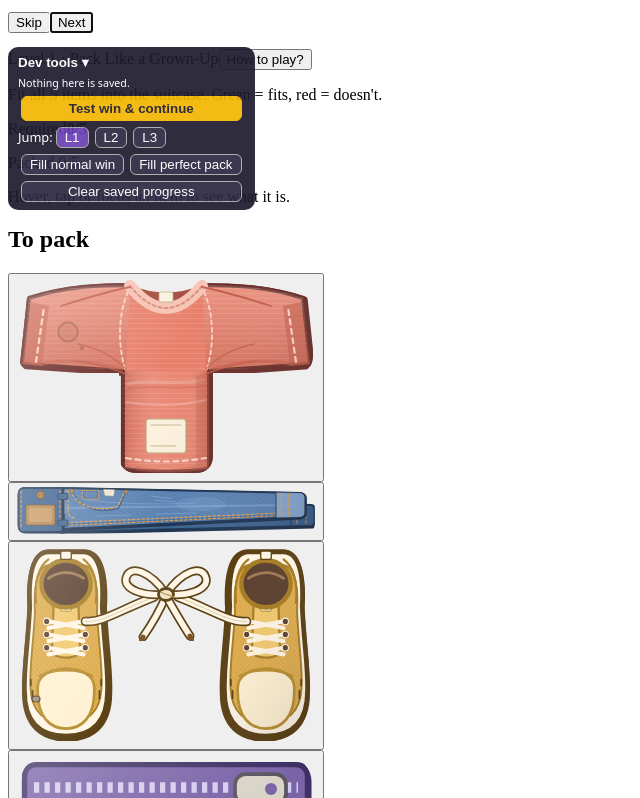
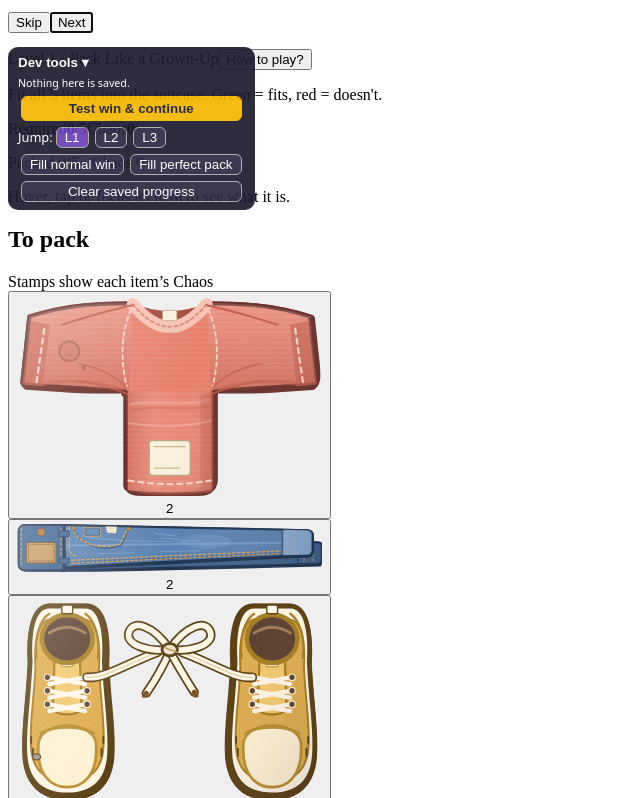
Before and after one commit to Novaav/make-it-fit, a React (Vite) app: page / in a window 1280 px wide. Shown: the part 582-1380 px from the top of the page, without its empty margins (0-640 px from the left). Built offline with nearby package versions, Linux system fonts and the light colour scheme; the HTML template or start-up script is replaced by a standard one.

Commit message:
Chaos stamps, ruled Chaos meter, Level 1 Chaos, perfect-pack seal and flourish, trimmed onboarding

```diff
--- a/src/LevelPlay.tsx
+++ b/src/LevelPlay.tsx
@@ -32,6 +32,8 @@ import { chooseArrangement } from './ui/fit'
 import { useViewport } from './ui/useViewport'
 import TableProps from './components/TableProps'
 import { ChaosBadge } from './components/ChaosBadge'
+import PerfectFlourish from './components/PerfectFlourish'
+import PerfectSeal from './components/PerfectSeal'
 import IntroNote from './components/IntroNote'
 import { ITEM_NAMES, LEVEL_TITLES } from './levelMeta'
 import { formatLoad, formatWeight } from './weight'
@@ -455,6 +457,19 @@ export default function LevelPlay({ level: LEVEL, onWin, onNext, isLast, devFill
   const won = isWon(game)
   const perfectNow = isPerfect(game)
   const chaos = totalChaos(game)
+  // The flourish plays whenever the pack BECOMES perfect (also after taking something out and packing it back),
+  // never for a restored perfect pack or a historical completion. Derived from the current arrangement only.
+  const [spark, setSpark] = useState(false)
+  const [wasPerfect, setWasPerfect] = useState(perfectNow)
+  if (perfectNow !== wasPerfect) {
+    setWasPerfect(perfectNow)
+    setSpark(perfectNow)
+  }
+  useEffect(() => {
+    if (!spark) return
+    const t = window.setTimeout(() => setSpark(false), 2800)
+    return () => window.clearTimeout(t)
+  }, [spark])
   useEffect(() => {
     if (!won) return
     // Dev-tool fills must never write real progress.
@@ -508,6 +523,8 @@ export default function LevelPlay({ level: LEVEL, onWin, onNext, isLast, devFill
   const weight = totalWeight(game)
   const overWeight = isOverWeight(game)
   const solved = isWon(game)
+  // Chaos is shown on every item from Level 1; only Levels 2-3 have a Chaos target (Level 1 is still won by packing all five).
+  const scored = LEVEL.items.some((i) => i.chaos > 0)
   const hasChaos = LEVEL.target !== undefined
   const target = LEVEL.target ?? 0
   const perfectScore = LEVEL.perfect ?? 0
@@ -533,7 +550,7 @@ export default function LevelPlay({ level: LEVEL, onWin, onNext, isLast, devFill
   // not on the bounding-box corner, which is empty for T/U/L shapes.
   const chips = (id: string, o: Orientation, room = '0px') => {
     const item = itemById(id)
-    const badge = hasChaos ? <ChaosBadge item={item} orientation={o} /> : null
+    const badge = scored ? <ChaosBadge item={item} orientation={o} /> : null
     if (limit === undefined) return badge
     // Redrawn items print the weight on a label zone built into the illustration; others still use a chip.
     if (hasLabelZone(id))
@@ -559,10 +576,11 @@ export default function LevelPlay({ level: LEVEL, onWin, onNext, isLast, devFill
       </>
     )
   }
-  const describe = (id: string) =>
-    limit === undefined
-      ? ''
-      : ` ${itemById(id).required ? 'Mandatory' : `Chaos ${itemById(id).chaos}`}, ${formatWeight(itemById(id).weight)}.`
+  const describe = (id: string) => {
+    const it = itemById(id)
+    const parts = [it.required && it.chaos === 0 ? 'Mandatory' : scored ? `Chaos ${it.chaos}` : '', limit !== undefined ? formatWeight(it.weight) : ''].filter(Boolean)
+    return parts.length ? ` ${parts.join(', ')}.` : ''
+  }
 
   // What the info line shows: the item being carried, else the one under the mouse, else the focused one, else the selected one.
   const infoId = carry?.itemId ?? hoverId ?? focusId ?? selected
@@ -634,7 +652,7 @@ export default function LevelPlay({ level: LEVEL, onWin, onNext, isLast, devFill
             </p>
             <div className="pills">
               {hasChaos && (
-                <span className={`pill chaos${solved ? ' ok' : ''}${perfectNow ? ' max' : ''}`}>
+                <span className={`pill chaos${solved ? ' ok' : ''}${perfectNow ? ' max' : ''}${spark ? ' spark' : ''}`}>
                   <span className="pill-label">Chaos</span>
                   <b>{chaos}</b>
                   <span className="of">of {target} to win</span>
@@ -648,9 +666,10 @@ export default function LevelPlay({ level: LEVEL, onWin, onNext, isLast, devFill
                     aria-valuetext={`${chaos} Chaos. ${target} wins, ${perfectScore} is perfect.`}
                   >
                     <span className="fill" style={{ width: `${Math.min(100, (chaos / perfectScore) * 100)}%` }} />
+                    {perfectNow && <span className="sheen" aria-hidden="true" />}
                     <i className="tick win" style={{ left: `${(target / perfectScore) * 100}%` }} aria-hidden="true" />
                   </span>
-                  <span className="of perfect">perfect {perfectScore}</span>
+                  <span className="of perfect">{perfectNow ? '★ perfect' : `perfect ${perfectScore}`}</span>
                 </span>
               )}
               {required.length > 0 && (
@@ -658,6 +677,12 @@ export default function LevelPlay({ level: LEVEL, onWin, onNext, isLast, devFill
                   <span className="pill-label">{hasChaos ? 'Must pack' : 'Required'}</span>
                   <b>{packedCount}/{required.length}</b>
                   {packedCount === required.length && <span aria-hidden="true">✓</span>}
+                </span>
+              )}
+              {scored && !hasChaos && (
+                <span className="pill chaos plain">
+                  <span className="pill-label">Chaos</span>
+                  <b>{chaos}</b>
                 </span>
               )}
               {limit !== undefined && (
@@ -690,7 +715,7 @@ export default function LevelPlay({ level: LEVEL, onWin, onNext, isLast, devFill
           </section>
           <div className="case-stick">
           <p className="case-strip" aria-hidden="true">
-            {hasChaos ? <span>Chaos {chaos}/{target}</span> : <span>Packed {packedCount}/{required.length}</span>}
+            {hasChaos ? <span>Chaos {chaos}/{target}</span> : <span>Packed {packedCount}/{required.length}{scored && ` · Chaos ${chaos}`}</span>}
             {limit !== undefined && <span className={overWeight ? 'over' : ''}>{formatLoad(weight)}/{formatWeight(limit)}</span>}
           </p>
           <div className={`suitcase${overWeight ? ' strain' : ''}`}>
@@ -701,6 +726,7 @@ export default function LevelPlay({ level: LEVEL, onWin, onNext, isLast, devFill
             <span className="hw corner br" aria-hidden="true" />
             <span className="hw latch l" aria-hidden="true" />
             <span className="hw latch r" aria-hidden="true" />
+            {spark && <PerfectFlourish />}
             <div
               ref={boardRef}
               className={`board${carry?.mode === 'keyboard' ? ' keyboard-active' : ''}`}
@@ -755,7 +781,7 @@ export default function LevelPlay({ level: LEVEL, onWin, onNext, isLast, devFill
               <>
                 <b>{name(infoItem.id)}</b>
                 {limit !== undefined && <span>{formatWeight(infoItem.weight)}</span>}
-                <span className={infoItem.required ? 'req' : 'opt'}>{infoItem.required ? (hasChaos ? 'Mandatory' : 'Required') : `Chaos ${infoItem.chaos}`}</span>
+                <span className={infoItem.required ? 'req' : 'opt'}>{infoItem.required && infoItem.chaos === 0 ? (hasChaos ? 'Mandatory' : 'Required') : `Chaos ${infoItem.chaos}`}</span>
               </>
             ) : (
               'Hover, tap or focus an item to see what it is.'
@@ -773,10 +799,10 @@ export default function LevelPlay({ level: LEVEL, onWin, onNext, isLast, devFill
                   ? 'Drop here to take it out.'
                   : selected && !placedIds.has(selected)
                     ? name(selected)
-                    : hasChaos
-                      ? required.length
-                        ? 'MUST = mandatory · circles = Chaos'
-                        : 'Circles show each item’s Chaos'
+                    : scored
+                      ? hasChaos && required.length
+                        ? 'MUST = mandatory · stamps = Chaos'
+                        : 'Stamps show each item’s Chaos'
                       : ''}
               </span>
             </div>
@@ -863,6 +889,7 @@ export default function LevelPlay({ level: LEVEL, onWin, onNext, isLast, devFill
               <span>{dialogKind === 'perfect' ? 'First class' : 'Boarding pass'}</span>
               <span>Gate {Number(LEVEL.id)}</span>
             </div>
+            {dialogKind === 'perfect' && <PerfectSeal />}
             <p className="dialog-kicker">Level {Number(LEVEL.id)} · {LEVEL_TITLES[LEVEL.id]}</p>
             {import.meta.env.DEV && devTainted.current && <p className="test-tag">TEST RUN — not saved</p>}
             <h2 id="done-title">{dialogKind === 'perfect' ? 'Maximum Chaos!' : 'Packed!'}</h2>
@@ -875,6 +902,11 @@ export default function LevelPlay({ level: LEVEL, onWin, onNext, isLast, devFill
               {hasChaos && (
                 <li>
                   <span className="ok">✓</span> Chaos <b>{chaos}</b> (needed {target})
+                </li>
+              )}
+              {scored && !hasChaos && (
+                <li>
+                  <span className="ok">✓</span> Chaos packed <b>{chaos}</b>
                 </li>
               )}
               {limit !== undefined && (
--- a/src/components/ChaosBadge.tsx
+++ b/src/components/ChaosBadge.tsx
@@ -3,22 +3,25 @@ import type { Item, Orientation } from '../engine'
 import { artPoint } from '../ui/geometry'
 
 /**
- * The Chaos number (or "MUST" for a mandatory item) stamped on an item's first occupied cell, so every item shows what
+ * The Chaos number (or "MUST" for a mandatory item with no Chaos) inked as a small round stamp on an item's first occupied cell, so every item shows what
  * it is worth without hover or tap. It turns with the item's position but its text stays upright.
  */
 export function ChaosBadge({ item, orientation }: { item: Item; orientation: Orientation }) {
   const w = Math.max(...item.cells.map((c) => c.x)) + 1
   const h = Math.max(...item.cells.map((c) => c.y)) + 1
   const first = item.cells.reduce((a, c) => (c.y < a.y || (c.y === a.y && c.x < a.x) ? c : a))
-  const p = artPoint(first.x + (item.required ? 0.5 : 0.3), first.y + 0.3, w, h, orientation)
+  const must = item.required && item.chaos === 0
+  const p = artPoint(first.x + (must ? 0.5 : 0.3), first.y + 0.3, w, h, orientation)
+  // A fixed per-value tilt (like stamps pressed by hand) so the same value always looks the same.
+  const tilt = [-7, 5, -4, 6, -2][item.chaos % 5]
   return (
     <span
-      className={`chaos-badge${item.required ? ' must' : ''}`}
-      data-chaos={item.required ? 'must' : item.chaos}
-      style={{ '--bx': p.x, '--by': p.y } as CSSProperties}
+      className={`chaos-badge${must ? ' must' : ''}`}
+      data-chaos={must ? 'must' : item.chaos}
+      style={{ '--bx': p.x, '--by': p.y, '--tilt': `${must ? -3 : tilt}deg` } as CSSProperties}
       aria-hidden="true"
     >
-      {item.required ? 'MUST' : item.chaos}
+      {must ? 'MUST' : item.chaos}
     </span>
   )
 }
--- a/src/components/IntroNote.tsx
+++ b/src/components/IntroNote.tsx
@@ -14,31 +14,25 @@ export interface IntroPage {
 export function introPages(level: Level): IntroPage[] {
   const allowance = level.weightLimit !== undefined ? formatWeight(level.weightLimit) : ''
   if (level.target === undefined) {
+    // Level 1: the familiar pack-everything rule, plus the first look at Chaos (it only counts up; nothing to reach).
     return [
       { title: 'Pack it all.', lines: ['Drag each item into the suitcase.', 'Green means it fits. Red means it doesn’t.'], doodle: 'drag' },
       { title: 'Turn things.', lines: ['Press R (or Rotate) to turn an item.', 'Everything has to fit. Yes, even the jeans.'], doodle: 'turn' },
+      { title: 'Packing makes Chaos.', lines: ['Every item carries a stamped Chaos number.', 'Watch your total climb. No target yet.'], doodle: 'chaos' },
     ]
   }
   const mandatory = level.items.filter((i) => i.required)
-  const first: IntroPage = mandatory.length
-    ? {
-        title: 'Baggage you can’t leave.',
-        lines: ['The cutout and the laundry bag are MUST-PACK.', 'They take their space and weight first.'],
-        doodle: 'lock',
-      }
-    : {
-        title: 'Collect Chaos.',
-        lines: ['Every item has a Chaos number.', `Pack ${level.target} Chaos to win. Nothing is mandatory.`],
-        doodle: 'chaos',
-      }
+  if (mandatory.length) {
+    // Later levels only need the new rule; Chaos was explained on Levels 1 and 2.
+    return [
+      { title: 'Baggage you can’t leave.', lines: ['Items stamped MUST always come.', 'They take their space and weight first.'], doodle: 'lock' },
+      { title: 'Then collect Chaos.', lines: [`Reach ${level.target} Chaos within ${allowance}.`, `A perfect pack is ${level.perfect}.`], doodle: 'chaos' },
+    ]
+  }
   return [
-    first,
-    mandatory.length
-      ? { title: 'Then collect Chaos.', lines: [`Reach ${level.target} Chaos within ${allowance}.`, `A perfect pack is ${level.perfect}.`], doodle: 'chaos' }
-      : { title: 'Mind the limits.', lines: [`Weight limit: ${allowance}.`, 'The suitcase is only so big. Rotate to squeeze things in.'], doodle: 'limits' },
-    mandatory.length
-      ? { title: 'Chaos isn’t free.', lines: ['Big Chaos can weigh a lot.', 'Check weight and space before you commit.'], doodle: 'limits' }
-      : { title: 'Want it perfect?', lines: [`Perfect is ${level.perfect} Chaos.`, 'Full but short? Swap something for a more chaotic item.'], doodle: 'perfect' },
+    { title: 'Now you choose.', lines: ['Nothing is mandatory.', `Pack ${level.target} Chaos to win.`], doodle: 'chaos' },
+    { title: 'Mind the limits.', lines: [`Weight limit: ${allowance}.`, 'The suitcase is only so big. Rotate to squeeze things in.'], doodle: 'limits' },
+    { title: 'Want it perfect?', lines: [`Perfect is ${level.perfect} Chaos.`, 'Full but short? Swap something for a more chaotic item.'], doodle: 'perfect' },
   ]
 }
 
--- /dev/null
+++ b/src/components/PerfectFlourish.tsx
@@ -0,0 +1,28 @@
+const STAR = 'M0 -10Q1.4 -1.4 10 0Q1.4 1.4 0 10Q-1.4 1.4 -10 0Q-1.4 -1.4 0 -10Z'
+
+const SPARKLES = [
+  { x: 2, y: 3, s: 22, d: 0 },
+  { x: 98, y: 6, s: 16, d: 180 },
+  { x: 100, y: 50, s: 20, d: 340 },
+  { x: 96, y: 97, s: 22, d: 90 },
+  { x: 4, y: 96, s: 16, d: 260 },
+  { x: 0, y: 46, s: 18, d: 430 },
+]
+
+/**
+ * One-shot flourish for reaching the maximum Chaos: a gold stitched line is drawn round the suitcase and six small
+ * four-point sparkles twinkle once on its edge. Decorative only (the result is also stated in text and by the seal);
+ * plain CSS, removed from the page after a moment, and switched off for reduced motion.
+ */
+export default function PerfectFlourish() {
+  return (
+    <div className="flourish" aria-hidden="true">
+      <span className="flourish-ring" />
+      {SPARKLES.map((s, i) => (
+        <svg key={i} className="twinkle" viewBox="-12 -12 24 24" width={s.s} height={s.s} style={{ left: `${s.x}%`, top: `${s.y}%`, animationDelay: `${s.d}ms` }}>
+          <path d={STAR} />
+        </svg>
+      ))}
+    </div>
+  )
+}
--- /dev/null
+++ b/src/components/PerfectSeal.tsx
@@ -0,0 +1,32 @@
+/** A scalloped gold wax-style seal reading PERFECT PACK. Stamped onto the boarding pass; static under reduced motion. */
+export default function PerfectSeal() {
+  const teeth = 20
+  const pts = Array.from({ length: teeth * 2 }, (_, i) => {
+    const a = (Math.PI * i) / teeth
+    const r = i % 2 ? 44 : 50
+    return `${(50 + r * Math.sin(a)).toFixed(2)},${(50 - r * Math.cos(a)).toFixed(2)}`
+  }).join(' ')
+  return (
+    <svg className="perfect-seal" viewBox="0 0 100 100" role="img" aria-label="Perfect pack seal">
+      <defs>
+        <linearGradient id="seal-gold" x1="0" y1="0" x2="1" y2="1">
+          <stop offset="0" stopColor="#f4d36b" />
+          <stop offset="0.5" stopColor="#c9981f" />
+          <stop offset="1" stopColor="#8a6416" />
+        </linearGradient>
+        <path id="seal-arc-top" d="M20 54A30 30 0 0 1 80 54" />
+        <path id="seal-arc-bottom" d="M16 58A34 34 0 0 0 84 58" />
+      </defs>
+      <polygon points={pts} fill="url(#seal-gold)" stroke="#6a4a0c" strokeWidth={1.4} strokeLinejoin="round" />
+      <circle cx={50} cy={50} r={36} fill="none" stroke="#fff3c7" strokeWidth={1.4} />
+      <circle cx={50} cy={50} r={32} fill="none" stroke="#6a4a0c" strokeWidth={0.8} strokeDasharray="1.5 1.5" />
+      <text fontFamily="var(--ui)" fontWeight={800} fontSize={10.5} letterSpacing={1.5} fill="#4a3206" textAnchor="middle">
+        <textPath href="#seal-arc-top" startOffset="50%">PERFECT</textPath>
+      </text>
+      <text fontFamily="var(--ui)" fontWeight={800} fontSize={10.5} letterSpacing={1.5} fill="#4a3206" textAnchor="middle">
+        <textPath href="#seal-arc-bottom" startOffset="50%">PACK</textPath>
+      </text>
+      <path d="M50 38l3.2 7.6 8.2.7-6.2 5.4 1.9 8-7.1-4.3-7.1 4.3 1.9-8-6.2-5.4 8.2-.7z" fill="#fff3c7" stroke="#6a4a0c" strokeWidth={1} strokeLinejoin="round" />
+    </svg>
+  )
+}
--- a/src/styles.css
+++ b/src/styles.css
@@ -56,6 +56,7 @@
   --lining: #f3e3c3;
   --lining-line: rgba(120, 90, 50, 0.2);
   --chaos: #6a2aa8;
+  --chaos-ink: #4a1d78;
   --hand: 'Caveat', 'Bradley Hand', 'Segoe Print', cursive;
   --display: 'Fraunces', 'Iowan Old Style', Georgia, serif;
   --ui: 'Atkinson Hyperlegible', system-ui, -apple-system, 'Segoe UI', sans-serif;
@@ -428,22 +429,31 @@ kbd { border: 1px solid rgba(0, 0, 0, 0.25); border-bottom-width: 2px; border-ra
 
 /* ---- Chaos: the number stamped on every item, the meter, and the how-to-play note ---- */
 .chaos-badge {
-  position: absolute; left: calc(var(--cell) * var(--bx)); top: calc(var(--cell) * var(--by)); transform: translate(-50%, -50%); z-index: 2;
-  display: grid; place-items: center; width: max(20px, calc(var(--cell) * 0.42)); height: max(20px, calc(var(--cell) * 0.42)); border-radius: 50%;
-  background: var(--chaos); color: #fff; border: 2px solid var(--paper); box-shadow: 0 1px 3px rgba(43, 36, 51, 0.5);
-  font: 800 max(11px, calc(var(--cell) * 0.27)) / 1 var(--ui); pointer-events: none;
+  position: absolute; left: calc(var(--cell) * var(--bx)); top: calc(var(--cell) * var(--by)); transform: translate(-50%, -50%) rotate(var(--tilt, -5deg)); z-index: 2;
+  display: grid; place-items: center; width: max(22px, calc(var(--cell) * 0.42)); height: max(22px, calc(var(--cell) * 0.42)); border-radius: 50%;
+  background: #fff4d6; color: var(--chaos-ink);
+  box-shadow: 0 0 0 1.5px var(--chaos-ink), inset 0 0 0 2px #fff4d6, inset 0 0 0 3px var(--chaos), 0 1px 3px rgba(43, 36, 51, 0.5);
+  font: 700 max(12px, calc(var(--cell) * 0.27)) / 1 var(--display); pointer-events: none;
 }
-.chaos-badge.must { width: auto; height: max(16px, calc(var(--cell) * 0.3)); padding: 0 6px; border-radius: 999px; background: var(--ink); color: #ffd36e; font-size: max(9px, calc(var(--cell) * 0.19)); letter-spacing: 0.08em; }
+.chaos-badge.must { width: auto; height: max(17px, calc(var(--cell) * 0.3)); padding: 0 6px; border-radius: 3px; color: var(--ink); font: 800 max(9px, calc(var(--cell) * 0.19)) / 1 var(--ui); letter-spacing: 0.1em; box-shadow: 0 0 0 1.5px var(--ink), inset 0 0 0 1.5px #fff4d6, inset 0 0 0 2.5px var(--ink), 0 1px 3px rgba(43, 36, 51, 0.5); }
 .pill .of { color: var(--muted); font-size: 0.78rem; white-space: nowrap; }
 .pill.chaos { flex: 1 1 100%; flex-wrap: wrap; align-items: center; row-gap: 2px; border-color: var(--chaos); }
 .pill.chaos .pill-label { color: var(--chaos); }
 .pill.chaos b { font-size: 1.25rem; }
+.pill.chaos.plain { flex: 0 0 auto; }
 .pill.chaos.ok { border-color: var(--ok); background: #eaf6ec; }
 .pill.chaos.ok .pill-label, .pill.chaos.ok b { color: var(--ok); }
 .pill.chaos.max { border-color: #c9981f; background: #fff3c7; }
-.chaos-bar { position: relative; flex: 1 1 80px; min-width: 70px; height: 12px; border-radius: 3px; background: rgba(43, 36, 51, 0.14); box-shadow: inset 0 1px 2px rgba(43, 36, 51, 0.35); }
-.chaos-bar .fill { display: block; height: 100%; border-radius: 3px; background: var(--chaos); transition: width 120ms ease-out; }
-.pill.chaos.ok .chaos-bar .fill { background: var(--ok); }
+.chaos-bar { position: relative; flex: 1 1 80px; min-width: 70px; height: 12px; border-radius: 3px; background: repeating-linear-gradient(90deg, rgba(43, 36, 51, 0.22) 0 1px, transparent 1px 8px), rgba(43, 36, 51, 0.1); box-shadow: inset 0 1px 2px rgba(43, 36, 51, 0.35); }
+.chaos-bar .fill { display: block; height: 100%; border-radius: 3px; background: repeating-linear-gradient(135deg, rgba(255, 255, 255, 0.18) 0 3px, transparent 3px 6px), var(--chaos); transition: width 120ms ease-out; }
+.pill.chaos.ok .chaos-bar .fill { background: repeating-linear-gradient(135deg, rgba(255, 255, 255, 0.2) 0 3px, transparent 3px 6px), var(--ok); }
+.pill.chaos.max .chaos-bar .fill { background: linear-gradient(180deg, #ffe9a0, #d9a93e 45%, #a8760f); box-shadow: 0 0 0 1px #8a6416; }
+.pill.chaos.max .chaos-bar { box-shadow: inset 0 1px 2px rgba(43, 36, 51, 0.35), 0 0 0 2px rgba(217, 169, 62, 0.4); }
+.pill.chaos.max .of.perfect { color: #7a5200; font-weight: 800; }
+.chaos-bar .sheen { position: absolute; inset: 0; overflow: hidden; border-radius: 3px; pointer-events: none; display: none; }
+.pill.chaos.spark .chaos-bar .sheen { display: block; }
+.chaos-bar .sheen::after { content: ''; position: absolute; top: -2px; bottom: -2px; width: 34%; left: -40%; background: linear-gradient(100deg, transparent, rgba(255, 255, 255, 0.85), transparent); animation: sheen 1.1s ease-out 0.15s 1 both; }
+@keyframes sheen { to { left: 110%; } }
 .chaos-bar .tick { position: absolute; top: -4px; bottom: -4px; width: 3px; margin-left: -1px; border-radius: 2px; background: var(--ink); }
 .note-replay { flex: none; min-height: 28px; padding: 0 10px; border: 2px solid rgba(43, 36, 51, 0.5); border-radius: 999px; background: transparent; color: var(--muted); font: 700 0.74rem var(--ui); letter-spacing: 0.04em; cursor: pointer; }
 .note-replay:hover { background: var(--ink); color: var(--paper); }
@@ -494,3 +504,21 @@ kbd { border: 1px solid rgba(0, 0, 0, 0.25); border-bottom-width: 2px; border-ra
 .level:is([data-arrange='stack'], [data-arrange='wing']) .note-replay-long { display: none; }
 .level:is([data-arrange='stack'], [data-arrange='wing']) .note-replay-short { display: inline; }
 .level:is([data-arrange='stack'], [data-arrange='wing']) .note-replay { min-width: 34px; min-height: 26px; padding: 0 8px; line-height: 1; margin: -4px 0; align-self: center; }
+
+/* ---- Perfect pack: a gold stitched line drawn round the suitcase, a few sparkles, and the seal on the boarding pass ---- */
+.suitcase { position: relative; }
+.flourish { position: absolute; inset: 0; pointer-events: none; z-index: 6; }
+.flourish-ring { position: absolute; inset: -9px; border: 3px dashed #d9a93e; border-radius: 26px; filter: drop-shadow(0 0 3px rgba(217, 169, 62, 0.6)); animation: ring-draw 1.1s ease-out both, ring-fade 0.6s ease-in 2.1s forwards; }
+.twinkle { position: absolute; transform: translate(-50%, -50%) scale(0); fill: #f4d36b; stroke: #8a6416; stroke-width: 1.2; stroke-linejoin: round; animation: twinkle 0.9s ease-out both; }
+@keyframes ring-draw { from { clip-path: inset(0 100% 0 0); } to { clip-path: inset(0 0 0 0); } }
+@keyframes ring-fade { to { opacity: 0; } }
+@keyframes twinkle { 0% { transform: translate(-50%, -50%) scale(0) rotate(0); } 55% { transform: translate(-50%, -50%) scale(1.15) rotate(45deg); } 100% { transform: translate(-50%, -50%) scale(0.85) rotate(60deg); opacity: 0.9; } }
+.perfect-seal { position: absolute; right: -22px; bottom: -26px; width: 88px; height: 88px; z-index: 2; transform: rotate(14deg); filter: drop-shadow(0 2px 2px rgba(43, 36, 51, 0.4)); animation: seal-stamp 0.45s cubic-bezier(0.2, 1.4, 0.4, 1) 0.2s both; pointer-events: none; }
+@keyframes seal-stamp { from { transform: rotate(-8deg) scale(1.8); opacity: 0; } to { transform: rotate(14deg) scale(1); opacity: 1; } }
+@media (max-width: 480px) { .perfect-seal { width: 66px; height: 66px; bottom: -20px; right: -10px; } }
+@media (prefers-reduced-motion: reduce) {
+  .flourish-ring { animation: none; opacity: 0.6; }
+  .twinkle { animation: none; transform: translate(-50%, -50%) scale(0.85) rotate(45deg); }
+  .chaos-bar .sheen::after { animation: none; display: none; }
+  .perfect-seal { animation: none; }
+}
```
Also changed, not shown: 2 other files (tests, documents, lock files or other folders).
